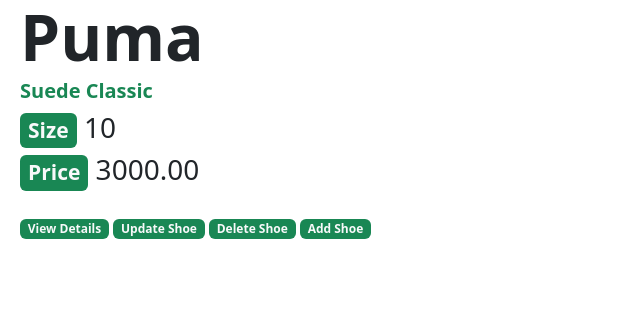
After one commit to CAROLINE-149/Shoes-App, a Django app: page /shoeAttic/shoes in a window 1280 px wide. The commit adds this page. Shown: the part 1922-2234 px from the top of the page, without its empty margins (0-640 px from the left). Run offline with Django 5.2, Linux system fonts and the light colour scheme; data comes from the database, SQL or seed files in the repository; both versions use the stored data as it was after the commit.

Commit message:
update and delete

```diff
--- a/shoeProject/shoeAttic/forms.py
+++ b/shoeProject/shoeAttic/forms.py
@@ -7,7 +7,7 @@
 from django.forms import ModelForm
 from .models import Shoe
 
-class ShoeForm(ModelForm):
+class shoeForm(ModelForm):
     class Meta:
         model = Shoe
         fields = '__all__'
--- a/shoeProject/shoeAttic/models.py
+++ b/shoeProject/shoeAttic/models.py
@@ -1,6 +1,8 @@
 from django.db import models
 
+# Create your models here.
 class Shoe(models.Model):
+    image = models.CharField(max_length=400)
     brand = models.CharField(max_length=100)
     model = models.CharField(max_length=100)
     size = models.IntegerField()
@@ -8,5 +10,3 @@
 
     def __str__(self):
         return f"{self.brand} {self.model}"
-
-# Create your models here.
--- /dev/null
+++ b/shoeProject/shoeAttic/templates/shoeAttic/shoes.html
@@ -0,0 +1,30 @@
+{%extends 'main.html'%} {% block content%}
+<h1 class="container display-1 container fw-bold text-success">
+  <span class="border border-black bg-white">Shoe</span
+  ><span class="bg-success text-white">Attic</span>
+</h1>
+<h2 class="lead text-success">Welcome to your world of shoes</h2>
+<div>
+  {% for shoes in shoes%}
+  <div class="my-5 py-4">
+    <img src="{{shoes.image}}" alt="shoe image" />
+    <div class="display-3 fw-bold">{{shoes.brand}}</div>
+    <div class="lead text-success fw-semibold">{{shoes.model}}</div>
+    <div class="fs-3">
+      <span class="badge bg-success text-light px-2">Size</span
+      >&nbsp;{{shoes.size}}
+    </div>
+    <div class="fs-3">
+      <span class="badge bg-success text-light px-2">Price</span
+      >&nbsp;{{shoes.price}}
+    </div>
+    <br />
+    <a href="{% url 'shoe_detail' shoes.pk %}"class=" badge bg-success text-decoration-none text-light">View Details</a>
+    <a href="{% url 'updateShoe' shoes.pk %}" class=" badge bg-success text-decoration-none text-light">Update Shoe</a>
+    <a href="{% url 'deleteShoe' shoes.pk %}" class=" badge bg-success text-decoration-none text-light">Delete Shoe</a>
+    <a href="{% url 'createShoe'%}" class=" badge bg-success text-decoration-none text-light">Add Shoe</a>
+  </div>
+  {% endfor %}
+</div>
+
+{% endblock%}
--- a/shoeProject/shoeAttic/urls.py
+++ b/shoeProject/shoeAttic/urls.py
@@ -1,8 +1,12 @@
 from django.urls import path # helps us import the method path for our endpoints
-from . import views # import veiws from the current root directory
+from .import views # import veiws from the current root directory
 
     # endpoints + target view functions
 urlpatterns = [
         path('home', views.home, name='home'), # endpoint for home page
-        path('create-Shoe', views.createShoe, name='create-Shoe'),
+        path('create-Shoe', views.createShoe, name='createShoe'),
+        path('shoes',views.readShoe,name='readShoe'),
+        path('shoe/<int:pk>/', views.shoe_detail, name='shoe_detail'),
+        path('update-one-shoe/<str:pk>', views.updateShoe, name='updateShoe'),
+        path('delete-shoe/<str:pk>', views.deleteShoe, name='deleteShoe'),
     ]
--- a/shoeProject/shoeAttic/views.py
+++ b/shoeProject/shoeAttic/views.py
@@ -1,17 +1,52 @@
-from django.shortcuts import render
+from django.shortcuts import render,redirect
+
 from django.http import HttpResponse
+from .forms import shoeForm
+from .models import Shoe
 # Create your views here.
 def home(request):
         return render(request, 'shoeAttic/home.html ')
 # Create your views here.
-def createMountain(request):
-    form = ShoeForm()
+def createShoe(request):
+    form = shoeForm()
 
     if request.method == "POST":
-        form = ShoeForm(request.POST) # gets the data from what the user has input
+        form = shoeForm(request.POST) # gets the data from what the user has input
+        if form.is_valid():
+            form.save()
+            return redirect("readShoe")
+    context = {"form": form}
+    return render(request, "shoeAttic/forms.html", context)
+
+def readShoe(request):
+     shoes= Shoe.objects.all()
+     context={"shoes":shoes}
+     return render(request,"shoeAttic/shoes.html",context)
+
+def shoe_detail(request, pk):
+    shoes = Shoe.objects.get(id=pk)
+    context={"shoes": shoes}
+    return render(request, 'shoeAttic/shoe_detail.html',context)
+
+def updateShoe(request, pk):
+
+    shoe = Shoe.objects.get(id = pk )
+    form = shoeForm(instance = shoe)
+
+    if request.method == "POST":
+        form = shoeForm(request.POST, instance= shoe)
         if form.is_valid():
             form.save()
             return redirect("readShoe")
 
     context = {"form": form}
-    return render(request, "shoeAttic", context)
+    return render(request, "shoeAttic/forms.html", context)
+
+def deleteShoe(request, pk):
+    shoe = Shoe.objects.get(id = pk)
+
+    if request.method == "POST":
+        shoe.delete()
+        return redirect("readShoe")
+    context ={"shoes":shoe}
+    return render(request, "shoeAttic/delete.html", context)
--- a/shoeProject/templates/navbar.html
+++ b/shoeProject/templates/navbar.html
@@ -1,6 +1,14 @@
 <nav class="navbar navbar-expand-lg bg-success">
   <div class="container">
-    <a class="navbar-brand" href="#">Navbar</a>
+    <style>
+      .classic {
+        width: 100px;
+        height: 100px;
+        object-fit: contain;
+      }
+    </style>
+    <a class="navbar-brand" href="{% url 'readShoe' %}"><img src="shoeProject\templates\assets\svg\logo.svg" alt="logo" class="classic">
+    </a>
     <button
       class="navbar-toggler"
       type="button"
```
Also changed, not shown: shoeProject/shoeAttic/templates/shoeAttic/delete.html (added, +14 -0 lines), shoeProject/shoeAttic/templates/shoeAttic/forms.html (added, +10 -0 lines), shoeProject/shoeAttic/templates/shoeAttic/home.html (+16 -0 lines), shoeProject/shoeAttic/templates/shoeAttic/shoe_detail.html (added, +17 -0 lines), shoeProject/db.sqlite3, shoeProject/shoeAttic/migrations/0001_initial.py, shoeProject/templates/assets/image/logo.png (added).
